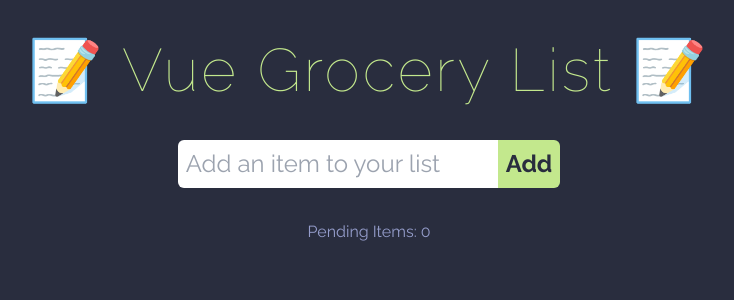
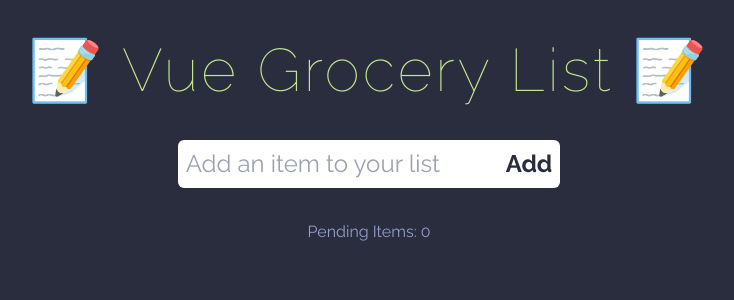
Before and after one commit to acolomb2/vue-grocery-list, a Vue app: page / in a window 1280 px wide. Shown: the top 300 px of the page, without its empty margins (271-1005 px from the left). Built offline with nearby package versions, Linux system fonts and the light colour scheme.

Commit message:
"Add button" transition & different color

```diff
--- a/src/App.vue
+++ b/src/App.vue
@@ -59,9 +59,9 @@ const deleteGrocery = id =>{
       }
 
       button{
-        @apply bg-accent text-background p-2 text-2xl font-bold rounded-r-md;
+        @apply duration-300  bg-white text-background p-2 text-2xl font-bold rounded-r-md;
         &:hover{
-          @apply bg-purplish;
+          @apply duration-300 bg-accent;
         }
       }
     }
```
